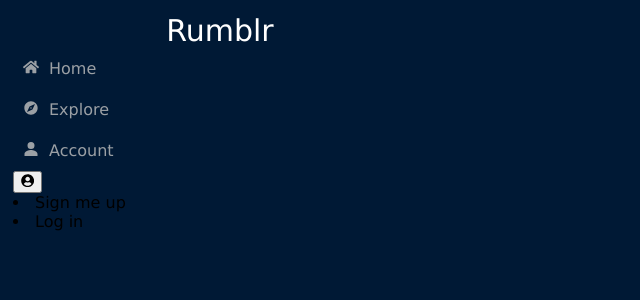
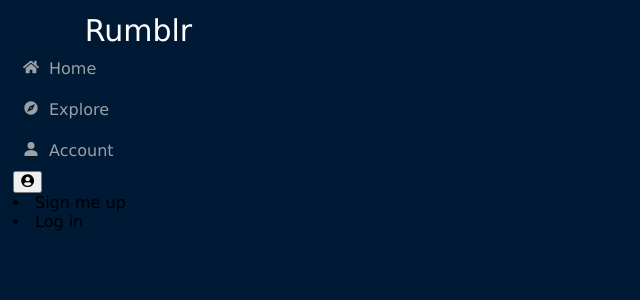
Before and after one commit to greenbar91/Tumblr-Project, a React (Vite) app in the folder react-vite/: page /following in a window 1280 px wide. Shown: the top 300 px of the page, without its empty margins (0-640 px from the left). Built offline with nearby package versions, Linux system fonts and the light colour scheme; no server answers.

Commit message:
minor css changes

```diff
--- a/react-vite/src/components/FollowingFormPage/FollowingForm.css
+++ b/react-vite/src/components/FollowingFormPage/FollowingForm.css
@@ -3,6 +3,7 @@
     flex-direction: column;
     justify-content: left;
     align-items: flex-start;
+    color: gray;
 }
 
 #following-ul{
--- a/react-vite/src/index.css
+++ b/react-vite/src/index.css
@@ -1,8 +1,9 @@
 /* TODO: Add sitewide styles */
 #root{
     display: grid;
-    grid-template-columns: repeat(3, 33%);
+    grid-template-columns: 20% 50% 30%;
     grid-template-areas: 'nav main side';
+    align-items: center;
 }
 
 /* .site-container{
```
